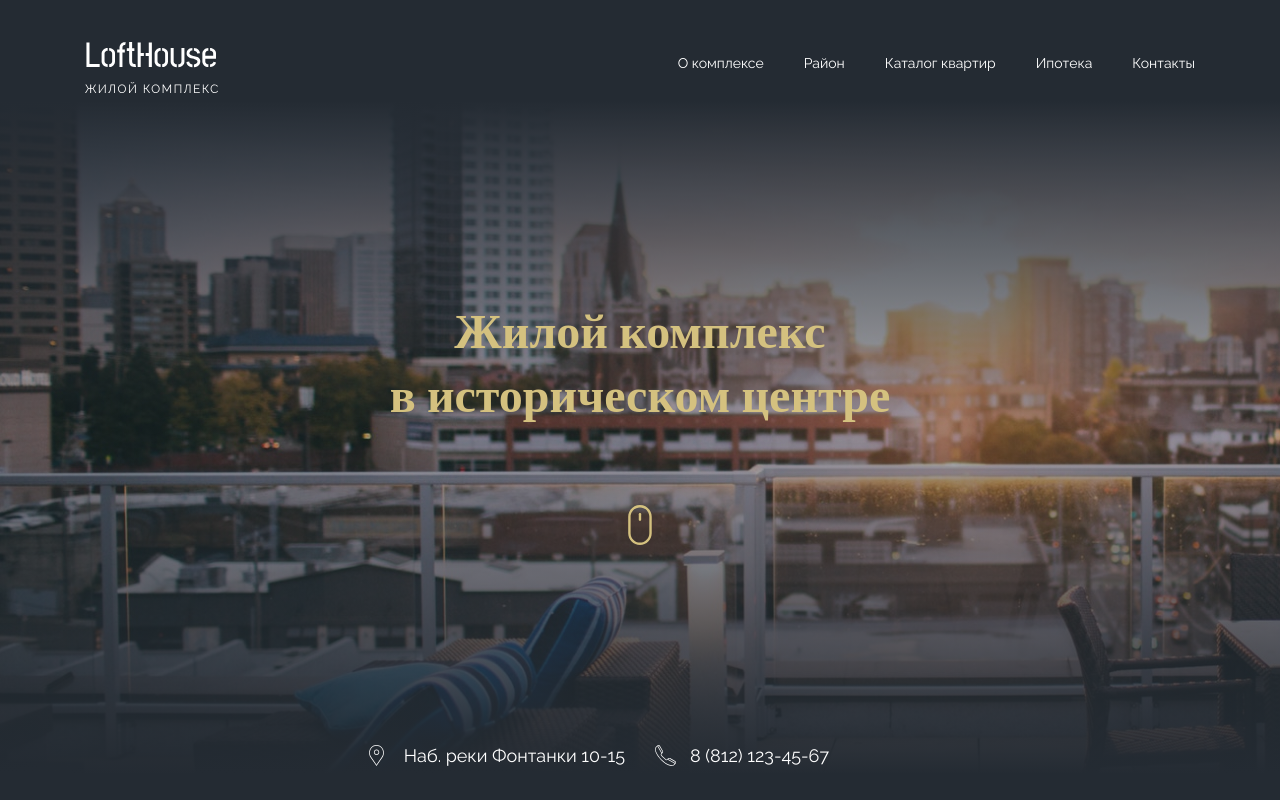
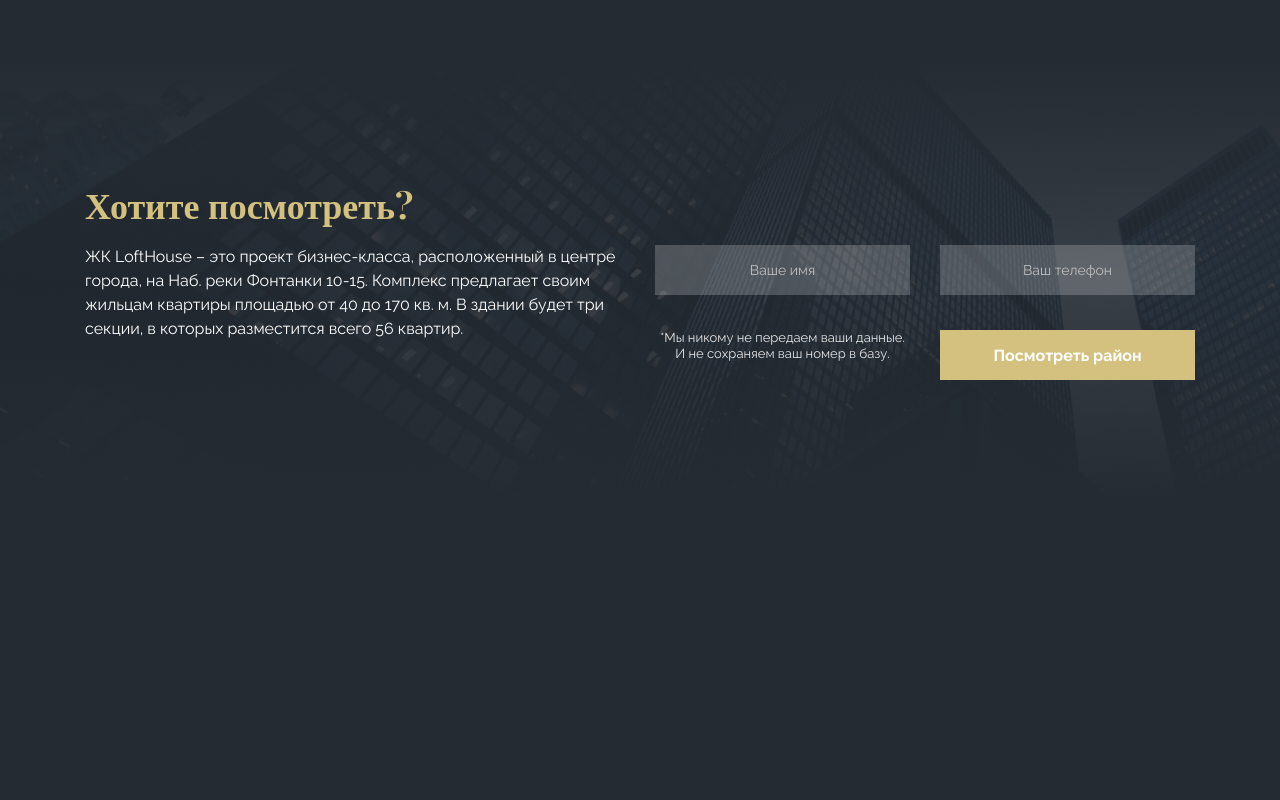
Before and after one commit to Kabuto43/LoftHouse, a website: page index.html in a window 1280 px wide. Shown: the top 800 px of the page. Drawn offline with nearby package versions, Linux system fonts and the light colour scheme; a web font is replaced by a local one.

Commit message:
added CTA section

```diff
--- a/index.html
+++ b/index.html
@@ -7,7 +7,7 @@
     <title>LoftHouse</title>
 </head>
 <body>
-    <header class="header">
+    <header class="header none">
         <div class="header__top">
             <div class="container">
                 <div class="header__top-row">
@@ -54,7 +54,7 @@
     </header>
 
     <main>
-        <section class="benefits">
+        <section class="benefits none">
             <h2 class="visually-hidden">Преимущества ЖК</h2>
 
             <div class="container container--sm">
@@ -85,7 +85,7 @@
 
         </section>
 
-        <section class="apartments">
+        <section class="apartments none">
             <div class="container">
 
                 <div class="apartments__title">
@@ -117,6 +117,30 @@
                 </div>
             </div>
         </section>
+
+        <section class="cta">
+            <div class="container">
+                <div class="cta__title">
+                    <h2 class="title-2">
+                        Хотите посмотреть?
+                    </h2>
+                </div>
+                <div class="cta__wrapper">
+                    <div class="cta__text">
+                        <p>ЖК LoftHouse – это проект бизнес-класса, расположенный в центре города, на Наб. реки Фонтанки 10-15. Комплекс предлагает своим жильцам квартиры площадью от 40 до 170 кв. м. В здании будет три секции, в которых разместится всего 56 квартир.</p>
+                    </div>
+                    <form action="" class="cta__form form">
+                        <input type="text" class="form__input" placeholder="Ваше имя" autocomplete="off">
+                        <input type="text" class="form__input" placeholder="Ваш телефон" autocomplete="off">
+
+                        <p class="form__privacy">
+                            *Мы никому не передаем ваши данные. <br> И не сохраняем ваш номер в базу.
+                        </p>
+                        <button type="submit" class="form__btn">Посмотреть район</button>
+                    </form>
+                </div>
+            </div>
+        </section>
     </main>
 </body>
 </html>
--- a/scss/base/_vars.scss
+++ b/scss/base/_vars.scss
@@ -10,3 +10,5 @@
 $accent: #D4C17F;
 $white: #fff;
 $footer-bg: #2D343C;
+$placeholder: #BEBEBE;
+$muted: #E7E7E7;
--- /dev/null
+++ b/scss/blocks/_cta.scss
@@ -0,0 +1,39 @@
+.cta {
+    padding: 180px 0;
+    background: linear-gradient(
+        180deg,
+        $dark 10.42%,
+        rgba(36, 43, 51, 0) 50.52%,
+        $dark 90.1%
+    ),
+    linear-gradient(
+        0deg,
+        rgba(36, 43, 51, 0.9),
+        rgba(36, 43, 51, 0.9)
+        ),
+        url('./../img/cta/cta-bg.jpg'), #c4c4c4;
+}
+
+.cta__title {
+    margin-bottom: 17px;
+}
+
+.cta__wrapper {
+    display: grid;
+    grid-template-columns: 1fr 1fr;
+    gap: 30px;
+}
+
+.cta__text {
+    line-height: 1.5;
+
+    p + p {
+        margin-top: 1em;
+    }
+}
+
+.cta__form {
+    display: grid;
+    grid-template-columns: 1fr 1fr;
+    gap: 35px 30px;
+}
--- /dev/null
+++ b/scss/blocks/_form.scss
@@ -0,0 +1,43 @@
+.form {
+
+}
+
+.form__input {
+    height: 50px;
+    padding: 12px;
+    text-align: center;
+    background-color: rgba(255, 255, 255, 0.2);
+    color: $white;
+    font-size: 14px;
+    transition: background-color 0.2s ease-in;
+
+    &::placeholder {
+        color: $placeholder;
+    }
+
+    &:focus {
+        background-color: rgba(255, 255, 255, 0.25);
+    }
+}
+
+.form__privacy {
+    font-size: 13px;
+    color: $muted;
+    text-align: center;
+    line-height: 1.23;
+}
+
+.form__btn {
+    height: 50px;
+    padding: 12px;
+    font-size: 16px;
+    color: $white;
+    font-weight: 700;
+    text-align: center;
+    background-color: $accent;
+    transition: background-color 0.2s ease-in;
+
+    &:hover {
+        background-color: saturate($accent, 10%);
+    }
+}
--- a/scss/main.scss
+++ b/scss/main.scss
@@ -10,3 +10,5 @@
 @import './blocks/benefits';
 @import './blocks/apartments';
 @import './blocks/card';
+@import './blocks/cta';
+@import './blocks/form';
```
Also changed, not shown: css/main.css, img/cta/cta-bg.jpg (added), 1 other file.
